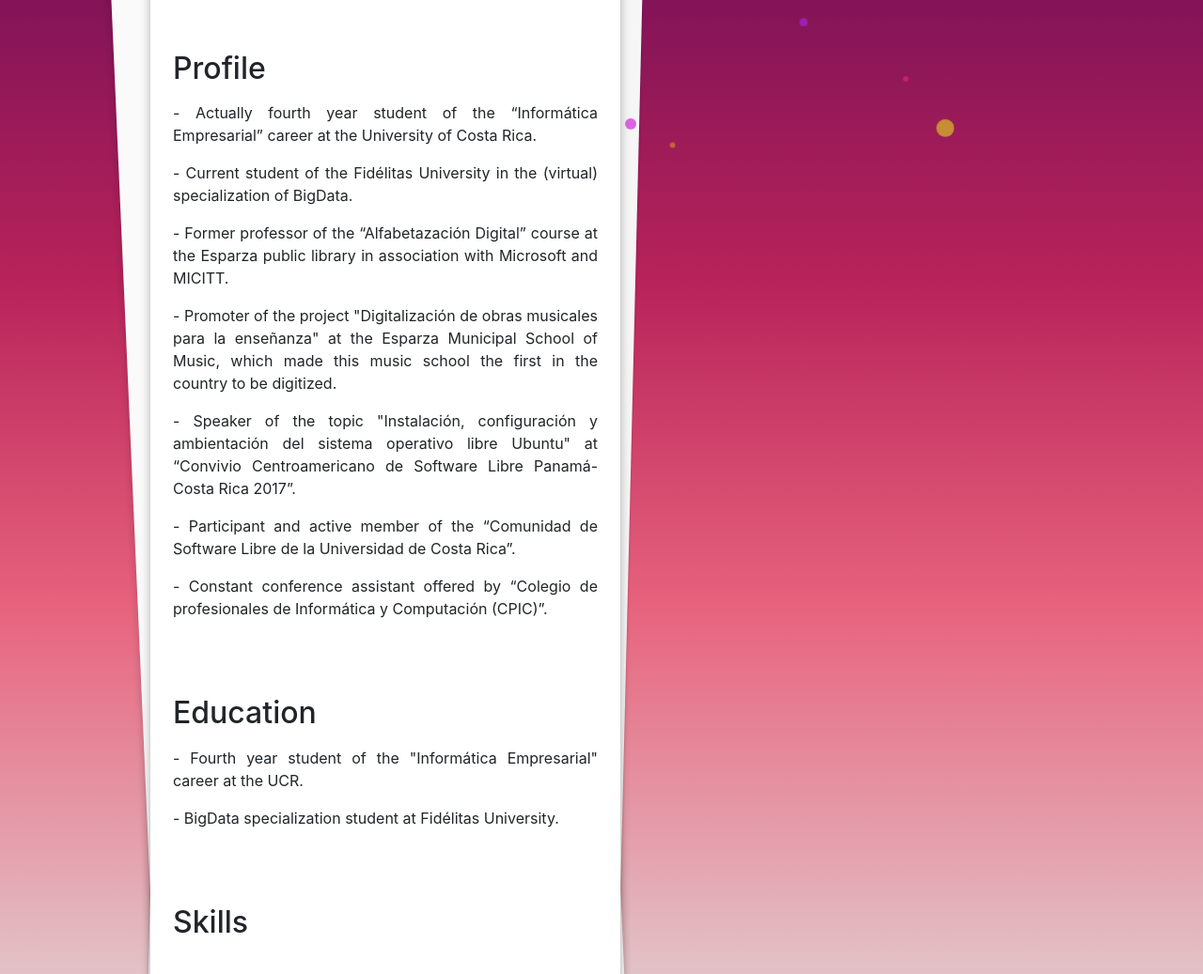
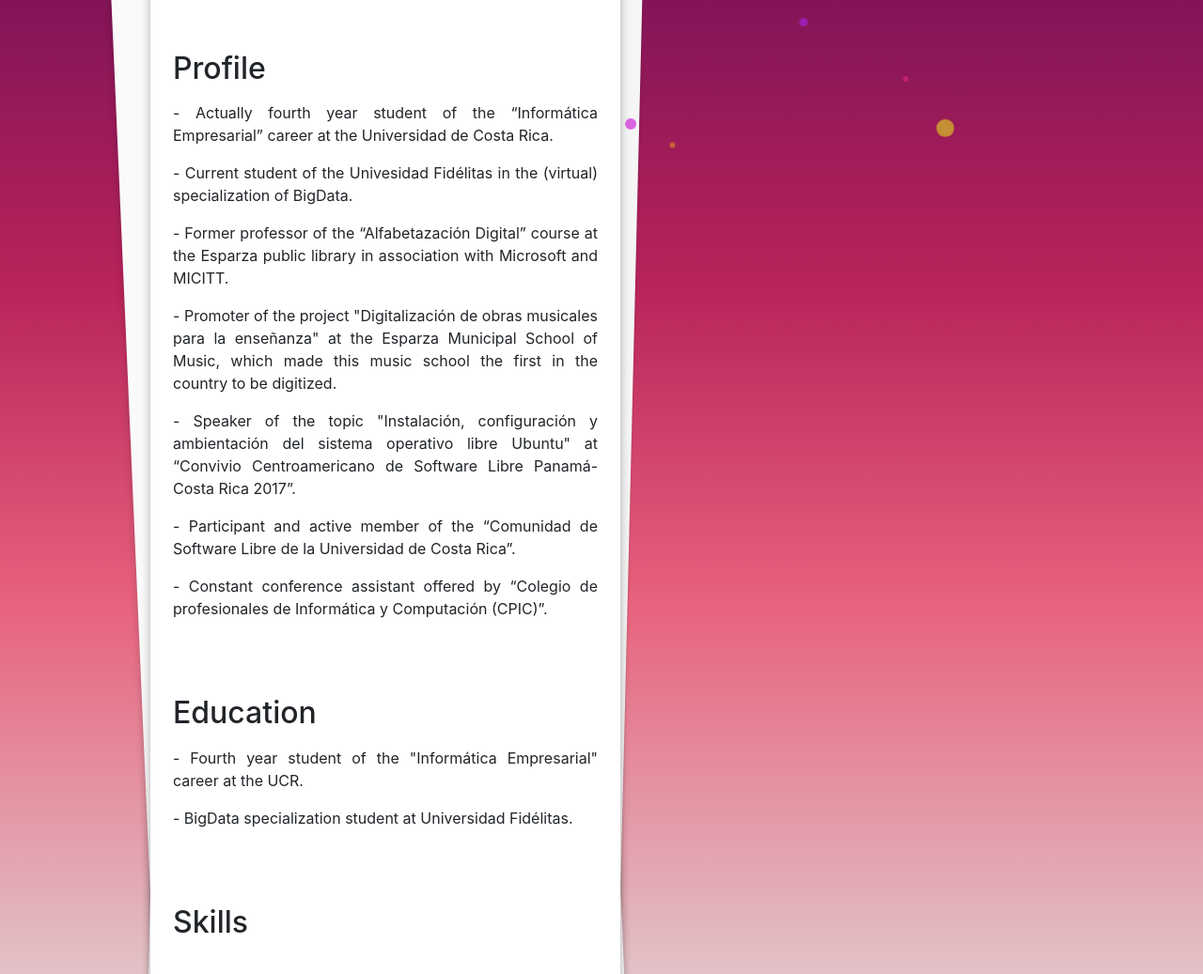
Before and after one commit to sebasmesen17/CV, a website: page index.html in a window 1280 px wide. Shown: the part 778-1815 px from the top of the page at 94% size. Drawn offline with nearby package versions, Linux system fonts and the light colour scheme.

Commit message:
cambios en texto

```diff
--- a/css/portafolio.css
+++ b/css/portafolio.css
@@ -7,8 +7,6 @@
 
 body{
   background-image: linear-gradient(to top, #dbdcd7 0%, #dddcd7 24%, #e2c9cc 30%, #e7627d 46%, #b8235a 59%, #801357 71%, #3d1635 84%, #1c1a27 100%);
-
-
 }
 
 .main-container {
--- a/index.html
+++ b/index.html
@@ -167,8 +167,8 @@
           <div class="letter">
             <p class="paragraph-tittle-main"><h1>Dear future friend, here is my resume:</h1></p><br>
             <p class="tittle-paragraph-cv"><h2>Profile</h2></p>
-            <p class="paragraph-text-cv">- Actually fourth year student of the “Informática Empresarial” career at the University of Costa Rica.</p>
-            <p class="paragraph-text-cv">- Current student of the Fidélitas University in the (virtual) specialization of BigData.</p>
+            <p class="paragraph-text-cv">- Actually fourth year student of the “Informática Empresarial” career at the Universidad de Costa Rica.</p>
+            <p class="paragraph-text-cv">- Current student of the Univesidad Fidélitas in the (virtual) specialization of BigData.</p>
             <p class="paragraph-text-cv">- Former professor of the “Alfabetazación Digital” course at the Esparza public library in association with Microsoft and MICITT.</p>
             <p class="paragraph-text-cv">- Promoter of the project "Digitalización de obras musicales para la enseñanza" at the Esparza Municipal School of Music, which made this music school the first in the country to be digitized.</p>
             <p class="paragraph-text-cv">- Speaker of the topic "Instalación, configuración y ambientación del sistema operativo libre Ubuntu" at “Convivio Centroamericano de Software Libre Panamá-Costa Rica 2017”.</p>
@@ -178,7 +178,7 @@
 
             <p class="tittle-paragraph-cv"><h2>Education</h2></p>
             <p class="paragraph-text-cv">- Fourth year student of the "Informática Empresarial" career at the UCR.</p>
-            <p class="paragraph-text-cv">- BigData specialization student at Fidélitas University.</p><br><br>
+            <p class="paragraph-text-cv">- BigData specialization student at Universidad Fidélitas.</p><br><br>
 
 
 
```
